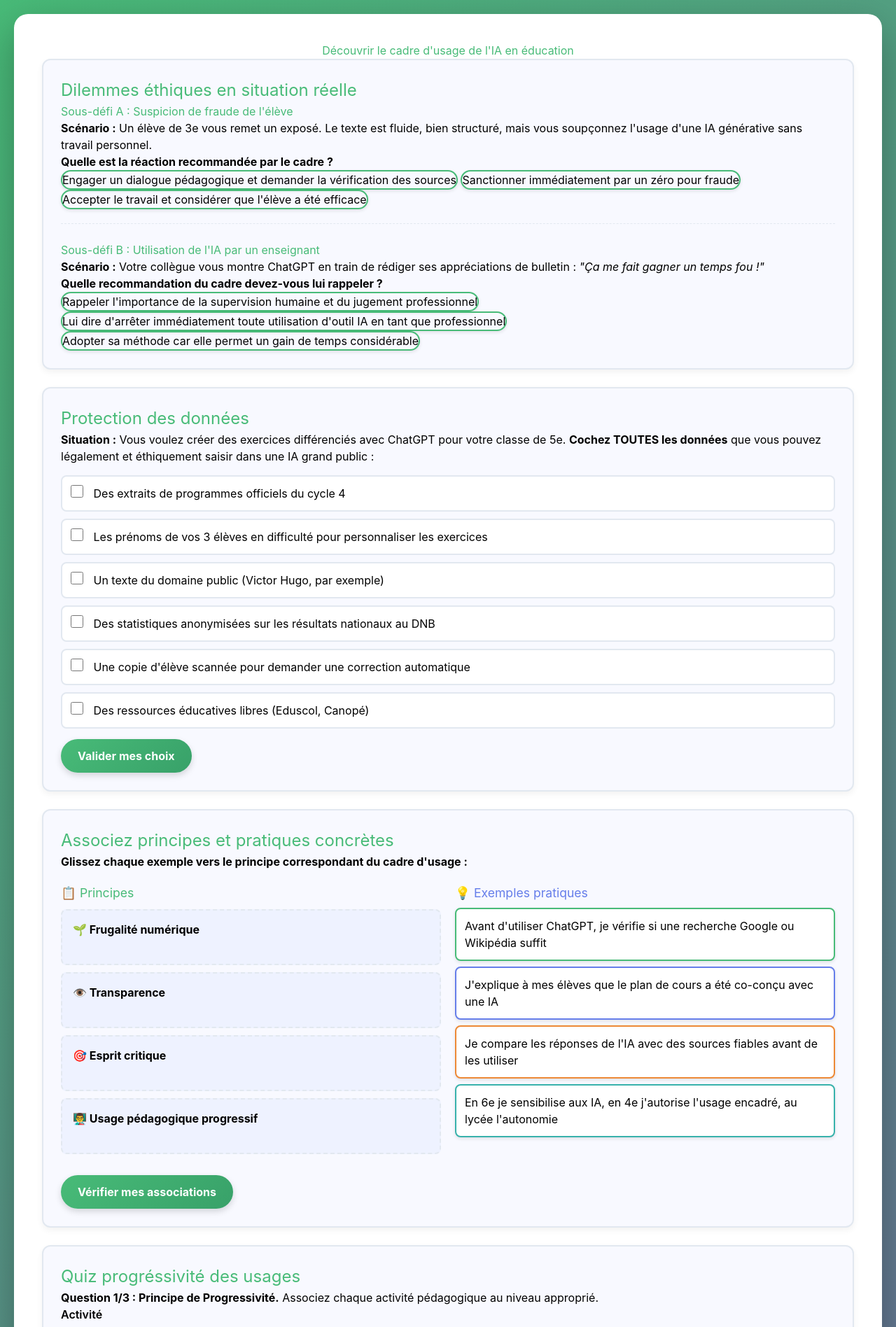
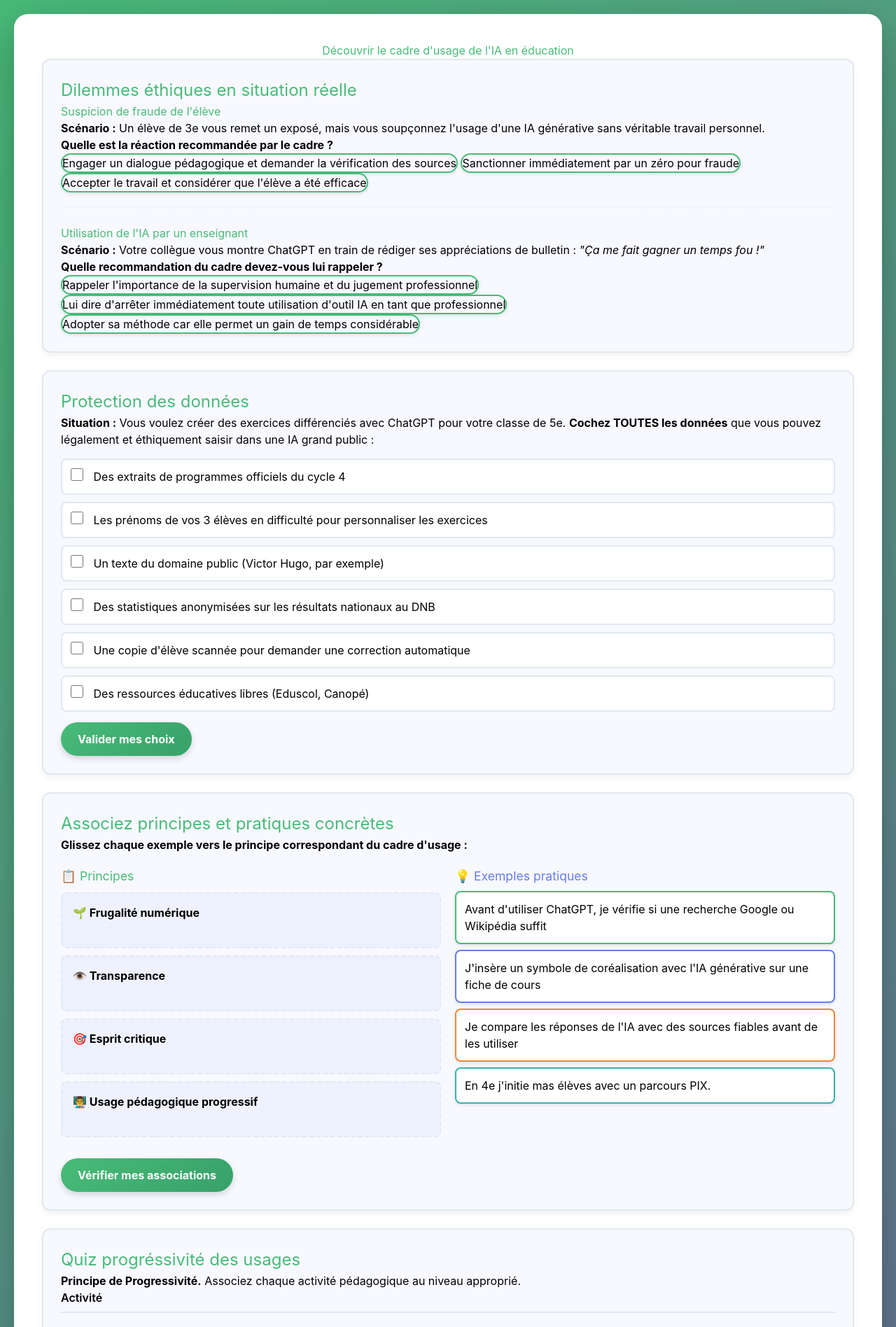
Before and after one commit to Drane06/cadreusage, a plain HTML site: page index.html in a window 1280 px wide. Shown: the top 1896 px of the page at 70% size. Drawn offline with nearby package versions, Linux system fonts and the light colour scheme.

Commit message:
Update index.html

```diff
--- a/index.html
+++ b/index.html
@@ -196,8 +196,8 @@
 
       <!-- LES DEVOIRS -->
       <div style="margin-bottom: 25px; border-bottom: 1px dashed var(--border-color); padding-bottom: 20px;">
-        <h3>Sous-défi A : Suspicion de fraude de l'élève</h3>
-        <p><strong>Scénario :</strong> Un élève de 3e vous remet un exposé. Le texte est fluide, bien structuré, mais vous soupçonnez l'usage d'une IA générative sans travail personnel.</p>
+        <h3>Suspicion de fraude de l'élève</h3>
+        <p><strong>Scénario :</strong> Un élève de 3e vous remet un exposé, mais vous soupçonnez l'usage d'une IA générative sans  véritable travail personnel.</p>
         <p><strong>Quelle est la réaction recommandée par le cadre ?</strong></p>
         <!-- Rétablissement des boutons classiques pour le défi 1 -->
         <button onclick="showFeedback('f1a','✔ <strong>Excellente réponse !</strong><br>Le cadre préconise d\'engager un <strong>dialogue pédagogique</strong> pour vérifier l\'appropriation du contenu. Si l\'IA a été utilisée sans autorisation et sans travail personnel, c\'est une fraude. Proposez-lui de refaire le travail en montrant son raisonnement (p.10 du cadre).',true)">Engager un dialogue pédagogique et demander la vérification des sources</button>
@@ -208,7 +208,7 @@
 
       <!-- LES APPRÉCIATIONS -->
       <div>
-        <h3>Sous-défi B : Utilisation de l'IA par un enseignant</h3>
+        <h3>Utilisation de l'IA par un enseignant</h3>
         <p><strong>Scénario :</strong> Votre collègue vous montre ChatGPT en train de rédiger ses appréciations de bulletin : <em>"Ça me fait gagner un temps fou !"</em></p>
         <p><strong>Quelle recommandation du cadre devez-vous lui rappeler ?</strong></p>
         <!-- Rétablissement des boutons classiques pour le défi 1 -->
@@ -276,13 +276,13 @@
               Avant d'utiliser ChatGPT, je vérifie si une recherche Google ou Wikipédia suffit
             </div>
             <div class="draggable-item" draggable="true" data-answer="transparence" style="border: 2px solid var(--violet-1);">
-              J'explique à mes élèves que le plan de cours a été co-conçu avec une IA
+              J'insère un symbole de coréalisation avec  l'IA générative sur une fiche de cours
             </div>
             <div class="draggable-item" draggable="true" data-answer="critique" style="border: 2px solid var(--orange-1);">
               Je compare les réponses de l'IA avec des sources fiables avant de les utiliser
             </div>
             <div class="draggable-item" draggable="true" data-answer="pedagogie" style="border: 2px solid var(--teal);">
-              En 6e je sensibilise aux IA, en 4e j'autorise l'usage encadré, au lycée l'autonomie
+              En 4e j'initie mas élèves avec un parcours PIX.
             </div>
           </div>
         </div>
@@ -294,9 +294,9 @@
     <div class="activity">
       <h2>Quiz progréssivité des usages</h2>
 
-      <!-- QUESTION 1/3 SUR LA PROGRESSIVITÉ ET L'USAGE PAR NIVEAU -->
+      <!-- LA PROGRESSIVITÉ ET L'USAGE PAR NIVEAU -->
       <div style="margin-bottom: 25px;">
-        <p><strong>Question 1/3 : Principe de Progressivité.</strong> Associez chaque activité pédagogique au niveau approprié.</p>
+        <p><strong>Principe de Progressivité.</strong> Associez chaque activité pédagogique au niveau approprié.</p>
 
         <!-- Mise à jour ici : suppression des instructions A, B, C -->
         <div style="font-weight: 600; border-bottom: 2px solid var(--border-color); padding-bottom: 8px; margin-bottom: 15px;">
```
